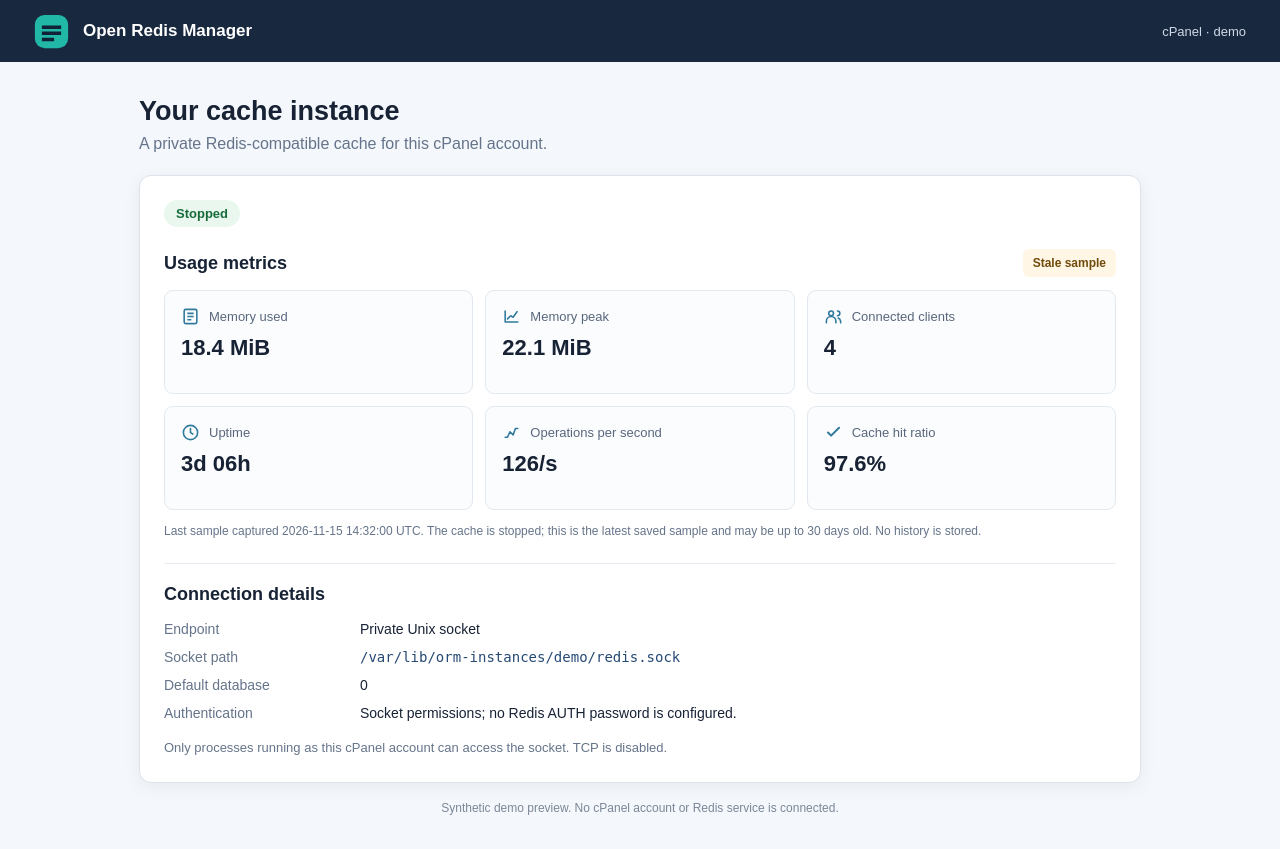
After one commit to aivanov2-godaddy/open-redis-manager, a PHP site: page /screenshots/previews/cpanel-monitoring-stale.html in a window 1280 px wide. The commit adds this page. Run offline with PHP 8.4, Linux system fonts and the light colour scheme.

Commit message:
feat(metrics): retain stale samples safely (#25)
Co-authored-by: aivanov2-godaddy <aivanov2-godaddy@users.noreply.github.com>

```diff
--- /dev/null
+++ b/screenshots/previews/cpanel-monitoring-stale.html
@@ -0,0 +1,73 @@
+<!doctype html>
+<html lang="en">
+<head>
+  <meta charset="utf-8">
+  <meta name="viewport" content="width=device-width, initial-scale=1">
+  <title>Open Redis Manager — Usage metrics</title>
+  <style>
+    * { box-sizing: border-box; }
+    body { margin: 0; background: #f4f7fb; color: #172235; font-family: Arial, sans-serif; }
+    .topbar { height: 62px; display: flex; align-items: center; gap: 14px; padding: 0 34px; color: #fff; background: #18283f; }
+    .brand-icon { width: 35px; height: 35px; }
+    .topbar strong { font-size: 17px; }
+    .topbar span { margin-left: auto; color: #d0d9e6; font-size: 13px; }
+    main { max-width: 1050px; margin: 34px auto; padding: 0 24px; }
+    h1 { margin: 0 0 8px; font-size: 27px; }
+    .subtitle { margin: 0 0 22px; color: #65748a; }
+    .card { padding: 24px; border: 1px solid #dce3ec; border-radius: 12px; background: #fff; box-shadow: 0 4px 18px rgb(23 34 53 / 6%); }
+    .state { display: inline-block; margin: 0; padding: 6px 12px; border-radius: 999px; background: #e9f7ef; color: #176b3a; font-size: 13px; font-weight: 700; }
+    .section-head { display: flex; align-items: center; gap: 12px; margin: 22px 0 13px; }
+    h2 { margin: 0; font-size: 18px; }
+    .fresh { margin-left: auto; padding: 7px 10px; border-radius: 6px; background: #fff6e5; color: #714b0b; font-size: 12px; font-weight: 700; }
+    .metrics { display: grid; grid-template-columns: repeat(3, minmax(0, 1fr)); gap: 12px; }
+    .metric { min-height: 104px; padding: 16px; border: 1px solid #e2e8f0; border-radius: 9px; background: #fbfcfe; }
+    .label { display: flex; align-items: center; gap: 9px; color: #59677c; font-size: 13px; }
+    .metric svg { width: 19px; height: 19px; color: #317a9d; }
+    .value { display: block; margin-top: 9px; font-size: 22px; }
+    .metrics-note { margin: 14px 0 0; color: #65748a; font-size: 12px; }
+    .connection { margin-top: 25px; padding-top: 20px; border-top: 1px solid #e7ebf1; }
+    dl { display: grid; grid-template-columns: 180px 1fr; gap: 12px 16px; margin: 16px 0 0; font-size: 14px; }
+    dt { color: #65748a; }
+    dd { margin: 0; overflow-wrap: anywhere; }
+    code { color: #254a74; }
+    .note { margin: 17px 0 0; color: #65748a; font-size: 13px; line-height: 1.55; }
+    .footer { margin: 18px 0; text-align: center; color: #7b8798; font-size: 12px; }
+    @media (max-width: 720px) { main { margin: 22px auto; padding: 0 14px; } .metrics { grid-template-columns: repeat(2, minmax(0, 1fr)); } .card { padding: 18px; } dl { grid-template-columns: 1fr; gap: 4px; } dd { margin-bottom: 8px; } }
+  </style>
+</head>
+<body>
+  <header class="topbar">
+    <svg class="brand-icon" viewBox="0 0 40 40" aria-hidden="true"><rect x="1" y="1" width="38" height="38" rx="11" fill="#22b8a7"/><path d="M9 13h22v4H9zm0 7h22v4H9zm0 7h14v4H9z" fill="#112238"/></svg>
+    <strong>Open Redis Manager</strong>
+    <span>cPanel · demo</span>
+  </header>
+  <main>
+    <h1>Your cache instance</h1>
+    <p class="subtitle">A private Redis-compatible cache for this cPanel account.</p>
+    <section class="card" aria-label="Synthetic ORM monitoring preview">
+      <p class="state">Stopped</p>
+      <div class="section-head"><h2>Usage metrics</h2><span class="fresh">Stale sample</span></div>
+      <div class="metrics">
+        <div class="metric"><span class="label"><svg viewBox="0 0 24 24" aria-hidden="true"><rect x="4" y="3" width="16" height="18" rx="2" fill="none" stroke="currentColor" stroke-width="2"/><path d="M8 8h8M8 12h8M8 16h5" stroke="currentColor" stroke-width="2"/></svg>Memory used</span><strong class="value">18.4 MiB</strong></div>
+        <div class="metric"><span class="label"><svg viewBox="0 0 24 24" aria-hidden="true"><path d="M4 19V5m0 14h16M7 15l4-4 3 2 5-7" fill="none" stroke="currentColor" stroke-width="2" stroke-linecap="round" stroke-linejoin="round"/></svg>Memory peak</span><strong class="value">22.1 MiB</strong></div>
+        <div class="metric"><span class="label"><svg viewBox="0 0 24 24" aria-hidden="true"><circle cx="9" cy="8" r="3" fill="none" stroke="currentColor" stroke-width="2"/><path d="M3 20v-2a6 6 0 0 1 12 0v2m2-15a3 3 0 0 1 0 6m1 3a5 5 0 0 1 3 4v2" fill="none" stroke="currentColor" stroke-width="2" stroke-linecap="round"/></svg>Connected clients</span><strong class="value">4</strong></div>
+        <div class="metric"><span class="label"><svg viewBox="0 0 24 24" aria-hidden="true"><circle cx="12" cy="12" r="9" fill="none" stroke="currentColor" stroke-width="2"/><path d="M12 7v5l3 2" fill="none" stroke="currentColor" stroke-width="2" stroke-linecap="round"/></svg>Uptime</span><strong class="value">3d 06h</strong></div>
+        <div class="metric"><span class="label"><svg viewBox="0 0 24 24" aria-hidden="true"><path d="M4 18h3l3-7 4 4 3-8h3" fill="none" stroke="currentColor" stroke-width="2" stroke-linecap="round" stroke-linejoin="round"/></svg>Operations per second</span><strong class="value">126/s</strong></div>
+        <div class="metric"><span class="label"><svg viewBox="0 0 24 24" aria-hidden="true"><path d="M5 12l4 4L19 6" fill="none" stroke="currentColor" stroke-width="2.5" stroke-linecap="round" stroke-linejoin="round"/></svg>Cache hit ratio</span><strong class="value">97.6%</strong></div>
+      </div>
+      <p class="metrics-note">Last sample captured 2026-11-15 14:32:00 UTC. The cache is stopped; this is the latest saved sample and may be up to 30 days old. No history is stored.</p>
+      <section class="connection" aria-labelledby="connection-title">
+        <h2 id="connection-title">Connection details</h2>
+        <dl>
+          <dt>Endpoint</dt><dd>Private Unix socket</dd>
+          <dt>Socket path</dt><dd><code>/var/lib/orm-instances/demo/redis.sock</code></dd>
+          <dt>Default database</dt><dd>0</dd>
+          <dt>Authentication</dt><dd>Socket permissions; no Redis AUTH password is configured.</dd>
+        </dl>
+        <p class="note">Only processes running as this cPanel account can access the socket. TCP is disabled.</p>
+      </section>
+    </section>
+    <p class="footer">Synthetic demo preview. No cPanel account or Redis service is connected.</p>
+  </main>
+</body>
+</html>
```
Also changed, not shown: docs/features/catalog.md (+2 -2 lines), docs/features/screenshot-map.md (+1 -0 lines), docs/guides/cpanel.md (+2 -2 lines), docs/guides/instance-lifecycle.md (+1 -1 lines), docs/guides/monitoring-diagnostics.md (+1 -1 lines), docs/overview.md (+1 -1 lines), docs/security-model.md (+2 -2 lines), packaging/cpanel/files/orm/index.live.php (+17 -6 lines), project/issues/05-operations.md (+1 -1 lines), src/Orm/Cpanel/BrokerClient.php (+7 -2 lines), tests/cpanel-broker-client.php (+16 -4 lines), tests/cpanel-connection-details.php (+5 -2 lines), project/README.md, screenshots/README.md, 5 other files.
